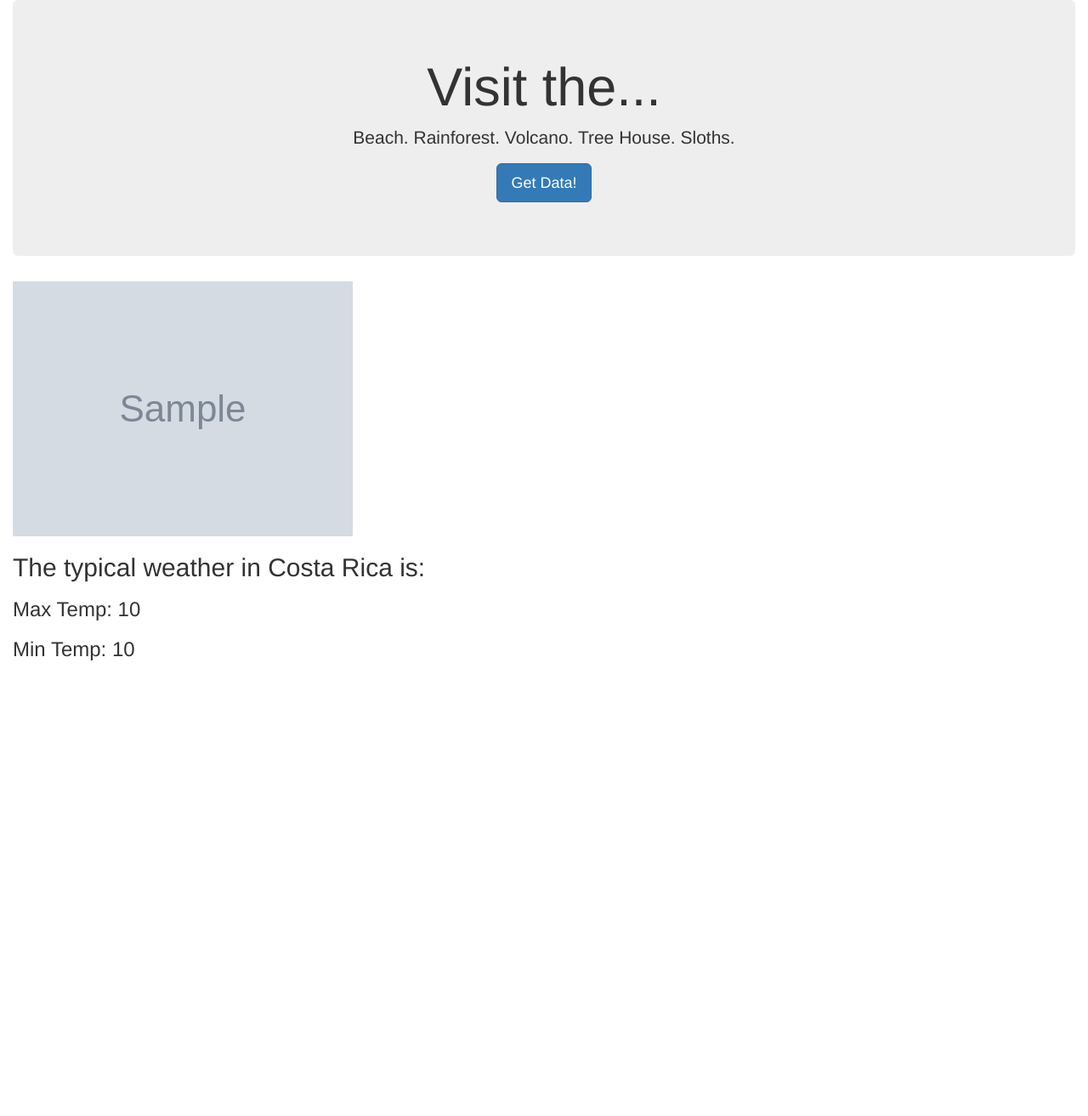
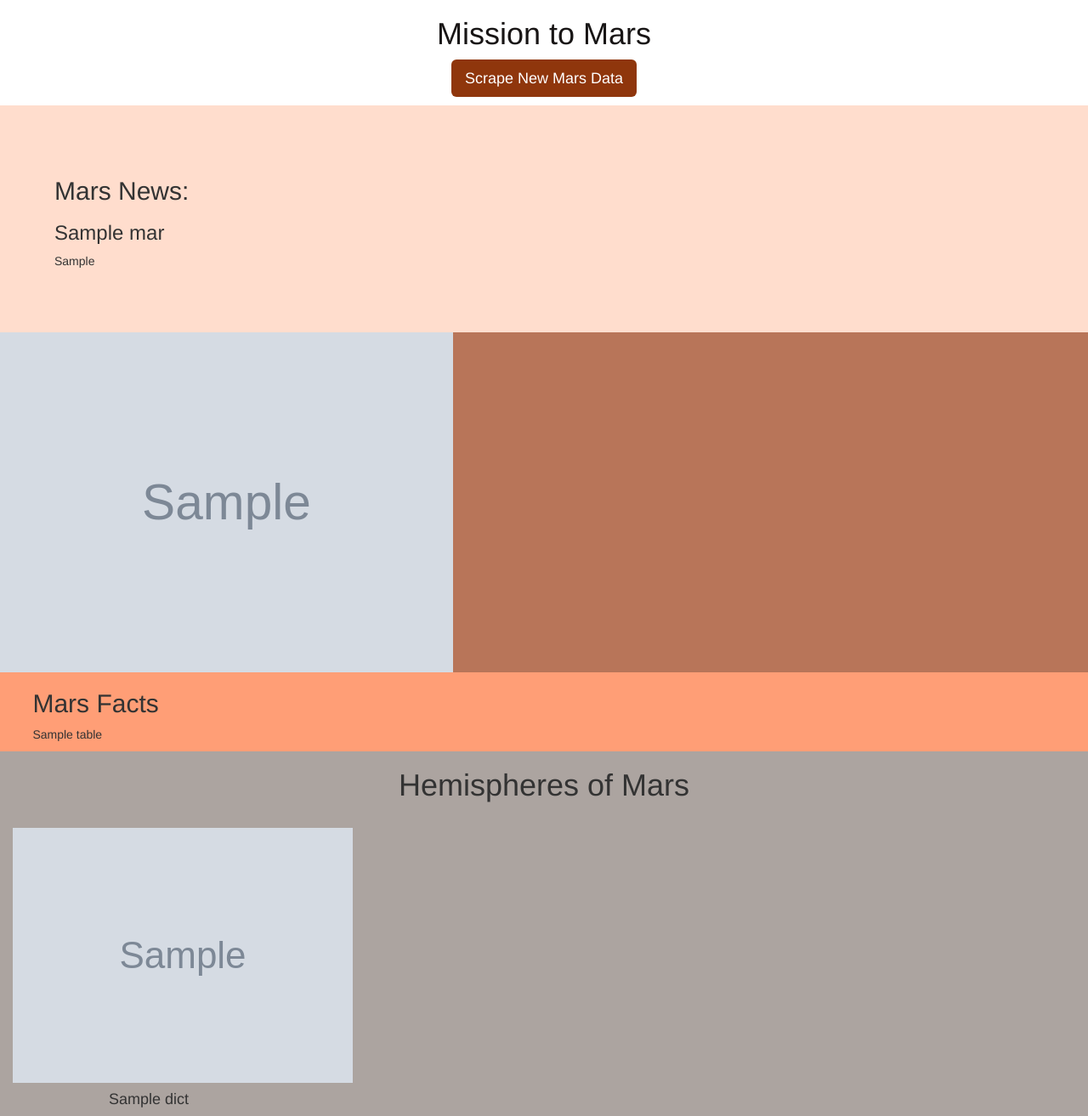
Before and after one commit to jmbruner37/11_web_scraping_and_mongo, a Flask app: template templates/index.html in a window 1280 px wide. Shown: the whole page at 85% size. Before the commit the page ends 777 px from the top, so only its background shows below. Run offline with Flask 2, Linux system fonts and the light colour scheme; the template is opened without the code that fills it: most values are stand-ins (such as "Sample title", 1, 10 or a date in 2020); grey boxes marked "Sample" are stand-in pictures; some libraries are stand-ins or nearby versions.

Commit message:
twinkies

```diff
--- a/12-Web-Scraping-and-Document-Databases/requirements.txt
+++ /dev/null
@@ -1,2 +0,0 @@
-selenium==3.5.0
-splinter==0.7.6
--- a/app.py
+++ b/app.py
@@ -1,6 +1,8 @@
 from flask import Flask, render_template, redirect
 from flask_pymongo import PyMongo
 import scrape_mars
+import time
+
 
 # Create an instance of Flask
 app = Flask(__name__)
@@ -25,7 +27,7 @@ def home():
 def scrape():
 
     # Run the scrape function
-    costa_data = scrape_mars.scrape_info()
+    mars_data = scrape_mars.scrape()
 
     # Update the Mongo database using update and upsert=True
     mongo.db.collection.update({}, mars_data, upsert=True)
--- a/scrape_mars.py
+++ b/scrape_mars.py
@@ -24,7 +24,7 @@ def scrape():
     news_title = slide_element.find("div", class_="content_title").get_text()
     news_p = slide_element.find("div", class_="article_teaser_body").get_text()
 
-
+    browser.quit()
 
 
 #executable_path = {"executable_path": "/usr/local/bin/chromedriver"}
@@ -45,11 +45,13 @@ def scrape():
     featured_img_url = image_soup.select_one("img").get("src")
     featured_img_url
 
+    browser.quit()
 
     facts_url = "https://space-facts.com/mars/"
+    browser.visit(facts_url)
     table = pd.read_html(facts_url)[1]
 
-
+    browser.quit()
     #executable_path = {"executable_path": "/usr/local/bin/chromedriver"}
     #browser = Browser("chrome", **executable_path, headless=False)
 
--- a/templates/index.html
+++ b/templates/index.html
@@ -5,23 +5,78 @@
   <meta charset="UTF-8">
   <meta name="viewport" content="width=device-width, initial-scale=1.0">
   <meta http-equiv="X-UA-Compatible" content="ie=edge">
-  <title>Costa Rica Weather</title>
+  <title>Mars Facts</title>
   <link rel="stylesheet" href="https://maxcdn.bootstrapcdn.com/bootstrap/3.3.7/css/bootstrap.min.css">
+  <link rel="stylesheet" href="../static/styles.css">
 </head>
 
+<header class="masthead">
+    <div class="container h-100">
+      <div class="row h-100 align-items-center">
+        <div class="col-12 text-center"  id="vpadding">
+          <h1 class="font-weight-light" style="color:rgb(24, 21, 21)">Mission to Mars</h1>
+          <p><a class="btn btn-primary btn-lg" style="background-color: #8f360c; border: 0px;" href="/scrape" role="button">Scrape New Mars Data</a></p>
+        </div>
+      </div>
+    </div>
+  </header>
+
 <body>
-  <div class="container-fluid">
-    <div class="jumbotron text-center">
-      <h1>Visit the...</h1>
-      <p>Beach. Rainforest. Volcano. Tree House. Sloths.</p>
-      <p><a class="btn btn-primary btn-lg" href="/scrape" role="button">Get Data!</a></p>
+
+<!-- Mars News -->
+<div class="container-fluid">
+  <div class="row" style="background-color: #FFDDCD;">
+
+    <div class="col-md-6" style="padding: 5%;">
+      <h2>Mars News:</h2>
+      <h3>{{ mars.news_title }}</h3>
+      <p>{{ mars.news_p }}</p>
     </div>
-    <img src="{{ vacation.sloth_img }}" alt="Sloth">
-    <h2>The typical weather in Costa Rica is:</h2>
-    <h3>Max Temp: {{ vacation.max_temp }}</h3>
-    <h3>Min Temp: {{ vacation.min_temp }}</h3>
+
   </div>
+</div>
+
+<!-- Mars Featured Image -->
+<div class="container-fluid">
+  <div class="row" style="background-color: #b87559; color: white;">
+    <div class="col-md-6" style="padding: 0%;">
+      <img src="{{ mars.featured_image_url }}" class="img-fluid" style="max-width: 100%; height: 400px;">
+    </div>
   </div>
+</div>
+
+<!-- Mars Facts -->
+<div class="container-fluid">
+  <div class="row" style="background-color: #FF9E76;">
+    <div class="col-md-6" style="padding-left: 3%;">
+      <h2>Mars Facts</h2>
+      <p>{{ mars.table }}</p>
+    </div>
+
+  </div>
+</div>
+
+
+
+<!-- Mars Hemispheres -->
+<div class="container-fluid" style="background-color: #aca4a0;">
+<div class="row">
+  <h1 class="text-center">Hemispheres of Mars</h1>
+  <br>
+{% for dict in mars.hemisphere %}
+    <div class="col-md-6 text-center">
+      <div class="card text-center" style="width: 32rem;">
+        <img class="card-img-top text-center" id="scale_id" src="{{ dict.img_url }}">
+          <div class="card-body text-center">
+            <h4 class="card-title text-center">{{ dict.title }}</h4>
+          </div>
+        </div>
+    </div>
+{% endfor %}
+</div>
+</div>
+
+
 </body>
 
 </html>
```
Also changed, not shown: 12-Web-Scraping-and-Document-Databases/Instructions/Images/final_app_part1.png (deleted), 12-Web-Scraping-and-Document-Databases/Instructions/Images/final_app_part2.png (deleted), 12-Web-Scraping-and-Document-Databases/Instructions/Images/mission_to_mars.png (deleted), 12-Web-Scraping-and-Document-Databases/Instructions/README.md (deleted), 2 other files.
